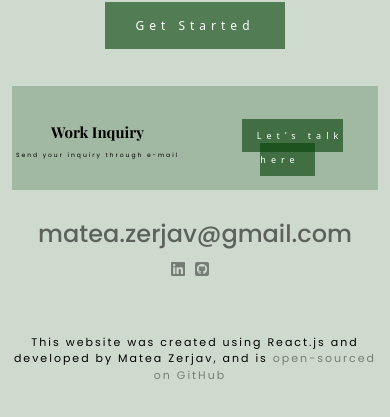
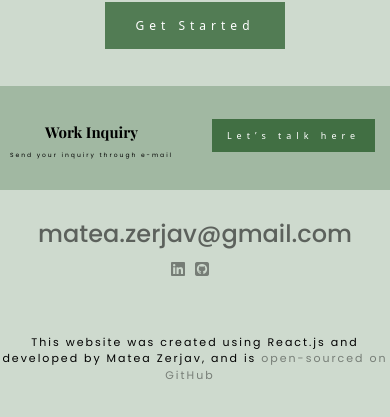
Before and after one commit to MateaZerjav/my-portfolio, a React (Create React App) app: page / in a window 390 px wide. Shown: the part 505-922 px from the top of the page. Built offline with nearby package versions, Linux system fonts and the light colour scheme; a web font is replaced by a local one.

Commit message:
Updated ContactMe

```diff
--- a/src/App.js
+++ b/src/App.js
@@ -31,12 +31,12 @@ function App() {
               />
             </div>
           </div>
-          <footer id="contact-matea">
-            <ContactMe />
-            <SocialMedia />
-          </footer>
         </div>
       </header>
+      <footer id="contact-matea">
+        <ContactMe />
+        <SocialMedia />
+      </footer>
     </div>
   );
 }
--- a/src/ContactMe.css
+++ b/src/ContactMe.css
@@ -34,6 +34,9 @@
   background-color: rgba(7, 67, 10, 0);
 }
 @media (max-width: 900px) {
+  .ContactMe {
+    max-width: 600px;
+  }
   .ContactMe h2 {
     font-size: 25px;
   }
@@ -49,6 +52,9 @@
   }
 }
 @media (max-width: 576px) {
+  .ContactMe {
+    max-width: 400px;
+  }
   .ContactMe h2 {
     font-size: 15px;
   }
```
